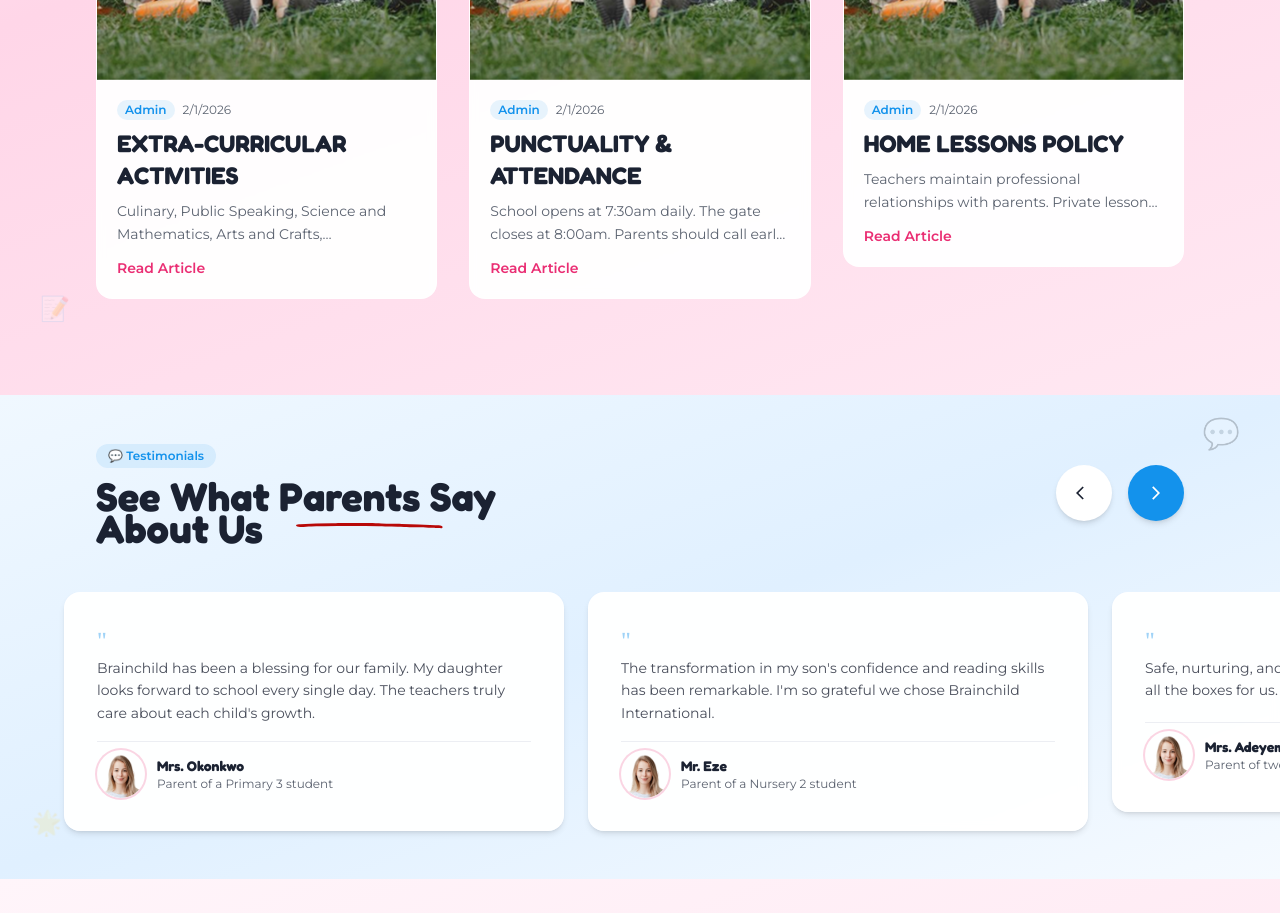
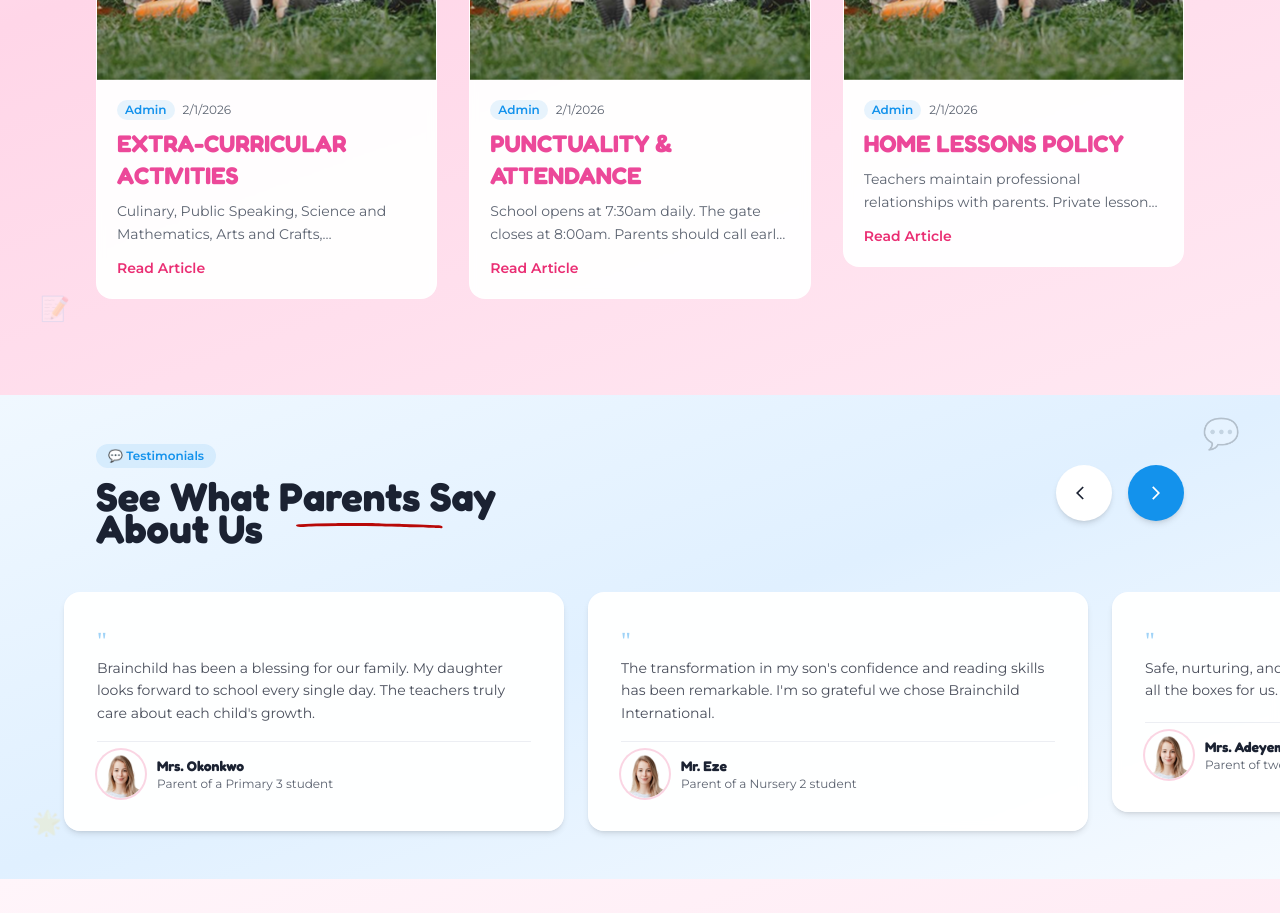
Before and after one commit to tony123117/SKY-VIEW-MONTESSORI-SCHOOL, a React (Vite) app: page / in a window 1280 px wide. Shown: the part 4740-5653 px from the top of the page. Built offline with nearby package versions, Linux system fonts and the light colour scheme; the HTML template or start-up script is replaced by a standard one.

Commit message:
added some colors

```diff
--- a/src/components/brainchild/BlogCard.tsx
+++ b/src/components/brainchild/BlogCard.tsx
@@ -1,5 +1,5 @@
 import { BlogPost } from "@/types/blogs";
-import { motion } from "framer-motion";
+import { color, motion } from "framer-motion";
 
 interface BlogCardProps {
   post: BlogPost;
@@ -31,7 +31,7 @@ export default function BlogCard({ post, onPostClick }: BlogCardProps) {
             {new Date(post.publishedAt).toLocaleDateString()}
           </span>
         </div>
-        <h3 className="text-lg md:text-2xl font-heading font-bold text-foreground group-hover:text-primary transition-colors duration-300 leading-tight">
+        <h3 className={`text-lg md:text-2xl font-heading font-bold ${post.color || "text-foreground"} group-hover:text-primary transition-colors duration-300 leading-tight ${color}`}>
           {post.title}
         </h3>
         <p className="text-sm text-muted-foreground line-clamp-2 leading-relaxed">
--- a/src/components/brainchild/BlogSection.tsx
+++ b/src/components/brainchild/BlogSection.tsx
@@ -19,6 +19,7 @@ export function BlogSection() {
       publishedAt: "2026-02-01",
       slug: "extra-curricular-activities",
       link: "/blog/extra-curricular-activities",
+      color: "text-pink-500"
     },
     {
       id: "2",
@@ -29,6 +30,7 @@ export function BlogSection() {
       publishedAt: "2026-02-01",
       slug: "punctuality-attendance",
       link: "/blog/punctuality-attendance",
+      color: "text-pink-500"
     },
     {
       id: "3",
@@ -39,6 +41,7 @@ export function BlogSection() {
       publishedAt: "2026-02-01",
       slug: "home-lessons-policy",
       link: "/blog/home-lessons-policy",
+      color: "text-pink-500"
     },
   ];
 
--- a/src/types/blogs.ts
+++ b/src/types/blogs.ts
@@ -3,7 +3,7 @@ export interface BlogPost {
   id: string;
   title: string;
   excerpt: string;
-
+  color?: string;
   coverImage: string;
   author: string;
   publishedAt: string;
```
